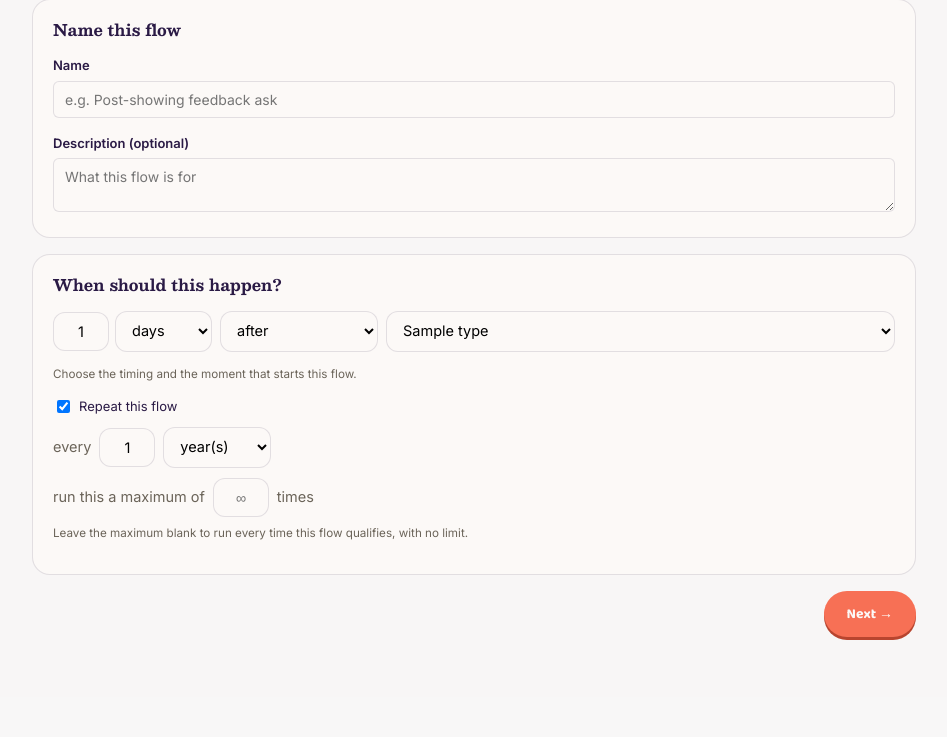
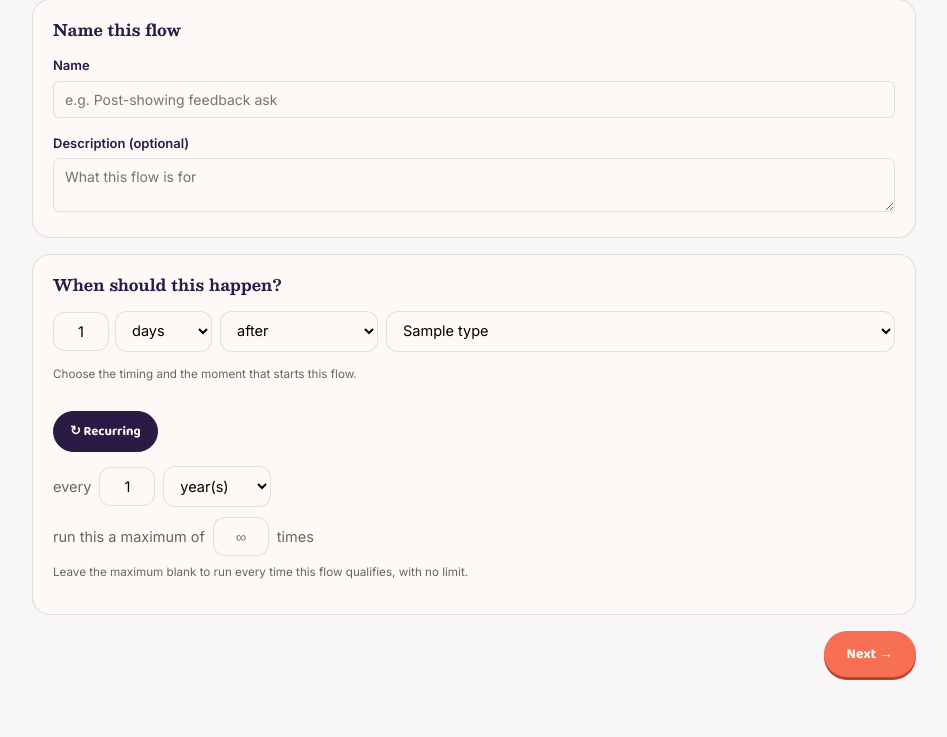
Before and after one commit to j-tippets/andgifts, a Flask app: page /campaigns/new in a window 1280 px wide. Shown: the part 368-1105 px from the top of the page, without its empty margins (166-1113 px from the left). Before the commit the page ends 1008 px from the top, so only its background shows below. Run offline with Flask 3, Linux system fonts and the light colour scheme; a user stored in the database is signed in; tables that the repository leaves empty hold one stand-in row (values such as "Sample post"); grey boxes marked "Sample" are stand-in pictures.

Commit message:
Turn Repeat this flow into a collapsible Recurring toggle chip

```diff
--- a/app/templates/campaigns/wizard.html
+++ b/app/templates/campaigns/wizard.html
@@ -68,12 +68,12 @@
       </div>
       <p class="subdued" style="margin-top:10px;"><small>Choose the timing and the moment that starts this flow.</small></p>
 
-      <label class="checkbox-chip" style="margin-top:14px;">
-        <input type="checkbox" name="repeat_enabled" id="repeat_enabled" {{ 'checked' if not campaign or campaign.repeat_enabled else '' }}>
-        Repeat this flow
-      </label>
+      <button type="button" id="repeat-toggle" class="chip {{ 'active' if not campaign or campaign.repeat_enabled else '' }}" style="margin-top:14px;" aria-pressed="{{ 'true' if not campaign or campaign.repeat_enabled else 'false' }}">
+        &#8635; Recurring
+      </button>
+      <input type="checkbox" name="repeat_enabled" id="repeat_enabled" {{ 'checked' if not campaign or campaign.repeat_enabled else '' }} style="display:none;" aria-hidden="true">
 
-      <div id="repeat-fields" style="margin-top:10px;">
+      <div id="repeat-fields" style="margin-top:14px;">
         <div class="timing-sentence-row">
           <span class="subdued" style="font-size:14.5px;">every</span>
           <input type="text" name="recur_interval_amount" class="timing-sentence-amount" value="{{ campaign.recur_interval_amount if campaign else 1 }}" aria-label="Repeat amount">
@@ -313,6 +313,7 @@
     var noteTextField = document.getElementById('note-text-field');
     var repeatEnabled = document.getElementById('repeat_enabled');
     var repeatFields = document.getElementById('repeat-fields');
+    var repeatToggle = document.getElementById('repeat-toggle');
 
     function refresh() {
       var checked = document.querySelector('input[name="action_type"]:checked');
@@ -333,7 +334,13 @@
     useLlmGift.addEventListener('change', refresh);
     useLlmCopy.addEventListener('change', refresh);
     addNote.addEventListener('change', refresh);
-    repeatEnabled.addEventListener('change', refresh);
+    repeatToggle.addEventListener('click', function () {
+      var isActive = !repeatEnabled.checked;
+      repeatEnabled.checked = isActive;
+      repeatToggle.classList.toggle('active', isActive);
+      repeatToggle.setAttribute('aria-pressed', isActive ? 'true' : 'false');
+      refresh();
+    });
     refresh();
 
     // Live sentence bar -- a client-side mirror of
```
